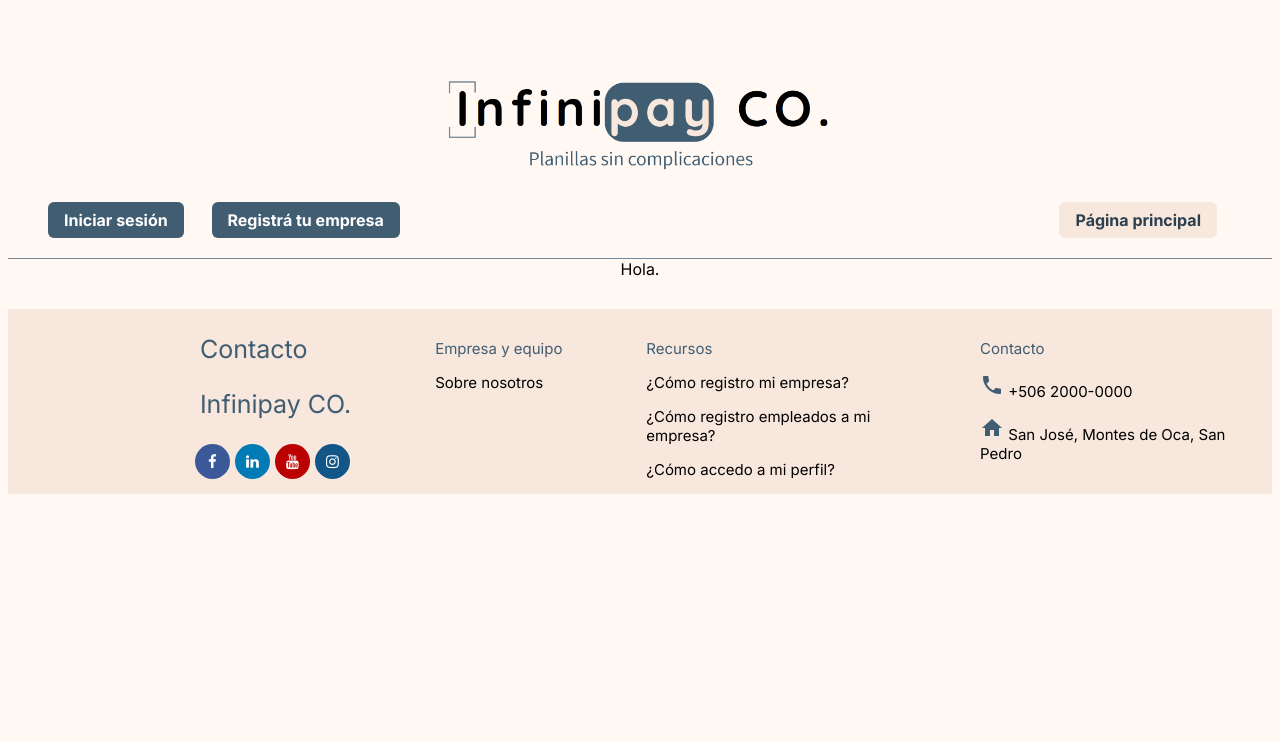
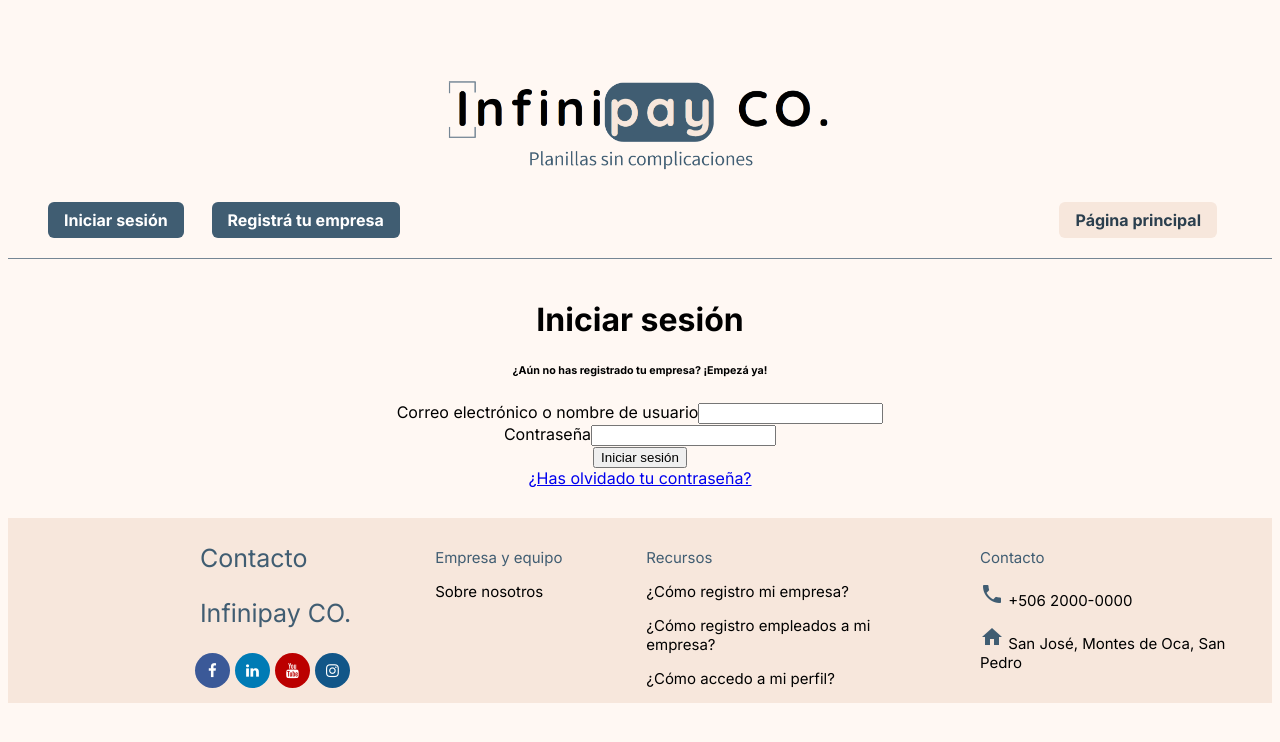
Before and after one commit to braunnymadrigal/Infinipay-CO, a Vue app in the folder front-end/: page /login_user in a window 1280 px wide. Shown: the top 742 px of the page. Built offline with nearby package versions, Linux system fonts and the light colour scheme.

Commit message:
El form en HTML, puro y sin validaciones, ha sido creado.

```diff
--- a/front-end/src/components/LoginUser.vue
+++ b/front-end/src/components/LoginUser.vue
@@ -21,7 +21,49 @@
   </div>
 
   <!-- CONTENT -->
-  <div> Hola. </div>
+  <div>
+    <div>
+      <img src="">
+    </div>
+  </div>
+  <div>
+    <div>
+      <h1>Iniciar sesión</h1>
+      <h6>¿Aún no has registrado tu empresa? ¡Empezá ya!</h6>
+    </div>
+  </div>
+  <div>
+    <div>
+      <form @submit.prevent="startLogin">
+        <div>
+          <label for="userId">Correo electrónico o nombre de usuario</label>
+          <input
+            v-model="user.userId"
+            type="text"
+            required
+          />
+        </div>
+        <div>
+          <label for="userPassword">Contraseña</label>
+          <input
+            v-model="user.userPassword"
+            type="password"
+            required
+          />
+        </div>
+        <div>
+          <button type="submit">
+            Iniciar sesión
+          </button>
+        </div>
+      </form>
+    </div>
+  </div>
+  <div>
+    <div>
+      <a href="#">¿Has olvidado tu contraseña?</a>
+    </div>
+  </div>
 
   <!-- FOOTER -->
   <footer class="footer">
```
